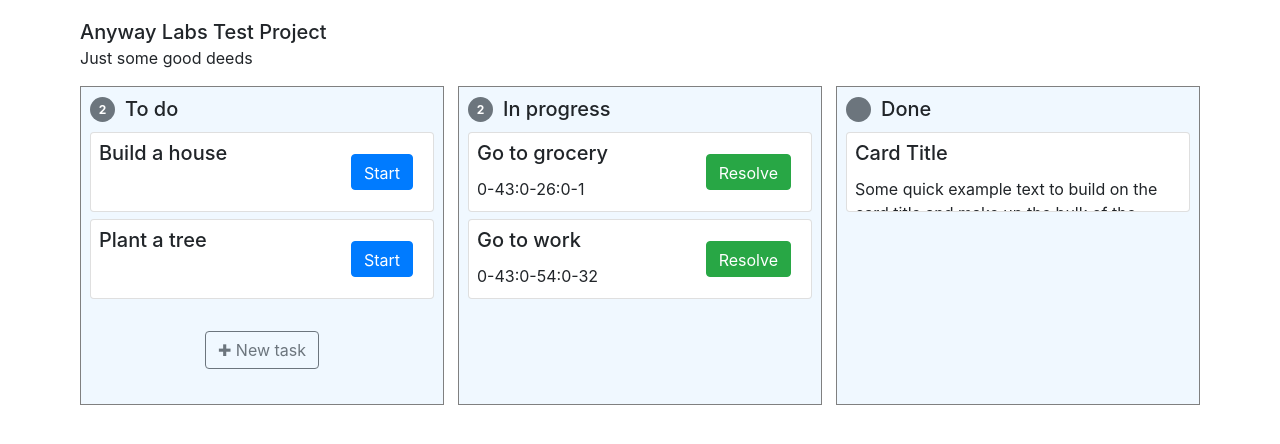
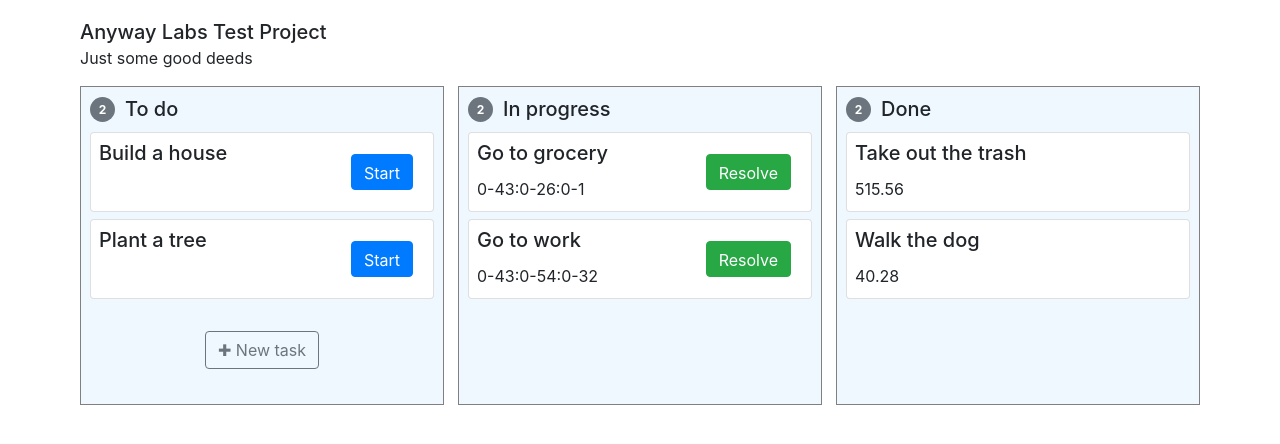
Before and after one commit to Mobidikt/Anyway-Labs-test, a React (Create React App) app: page / in a window 1280 px wide. Shown: the top 444 px of the page. Built offline with nearby package versions, Linux system fonts and the light colour scheme.

Commit message:
feat: cost calc

```diff
--- a/src/components/Done/Done.tsx
+++ b/src/components/Done/Done.tsx
@@ -1,25 +1,30 @@
 import React from 'react'
 import  { Badge, Card } from 'react-bootstrap';
+import { costCalculation } from '../../utils/costCalculation';
+import {doneDeeds} from'../../lists-deeds/doneDeeds'
 import './Done.css'
 
 function Done (){
     return(<div className='done'>
     <div className='done__header'>
-    <Badge style={{borderRadius: '50%', display: 'flex'}} variant="secondary" className='badger'></Badge>
+    <Badge style={{borderRadius: '50%', display: 'flex'}} variant="secondary" className='badger'>{doneDeeds.length}</Badge>
         <h2 className='done__title'>Done</h2>
     </div>
     <div>
+        {doneDeeds.map((item)=>{ return(
             <Card className='done__card'>
             <Card.Body style={{padding: '0.5rem 1.25rem 0.5rem 0.5rem'}} className='card__body'>
             <div style={{height: '100%'}}>
-           <Card.Title>Card Title</Card.Title>
-            <Card.Text>
-            Some quick example text to build on the card title and make up the bulk of
-            the card's content.
+               <Card.Title>{item.title}</Card.Title>
+                <Card.Text>{
+                costCalculation(item.end-item.start)
+                    }
                 </Card.Text>
                 </div>
             </Card.Body>
-    </Card>
+        </Card>)
+        })}
+
     </div>
     </div>);
 }
--- a/src/lists-deeds/doneDeeds.js
+++ b/src/lists-deeds/doneDeeds.js
@@ -1 +1,4 @@
-export const doneDeeds = [{ title: 'Go to grocery' }];
+export const doneDeeds = [
+  { title: 'Take out the trash', start: 1612611882710, end: 1612613739036 },
+  { title: 'Walk the dog', start: 1612613593140, end: 1612613739036 },
+];
--- /dev/null
+++ b/src/utils/costCalculation.ts
@@ -0,0 +1,10 @@
+import { COST_PER_HOUR } from './constants';
+
+export function costCalculation(time: number) {
+    const costMin = COST_PER_HOUR/60
+    const costSec = COST_PER_HOUR/3600
+    const hour = (Math.floor(time/3600000))%60;
+   const min = (Math.floor(time/60000))%60;
+    const sec = (Math.floor(time/1000))%60;
+    return Math.round((hour*COST_PER_HOUR+costMin*min + costSec*sec)*100)/100
+}
```
Lines whose indentation alone changed are shown as unchanged.
